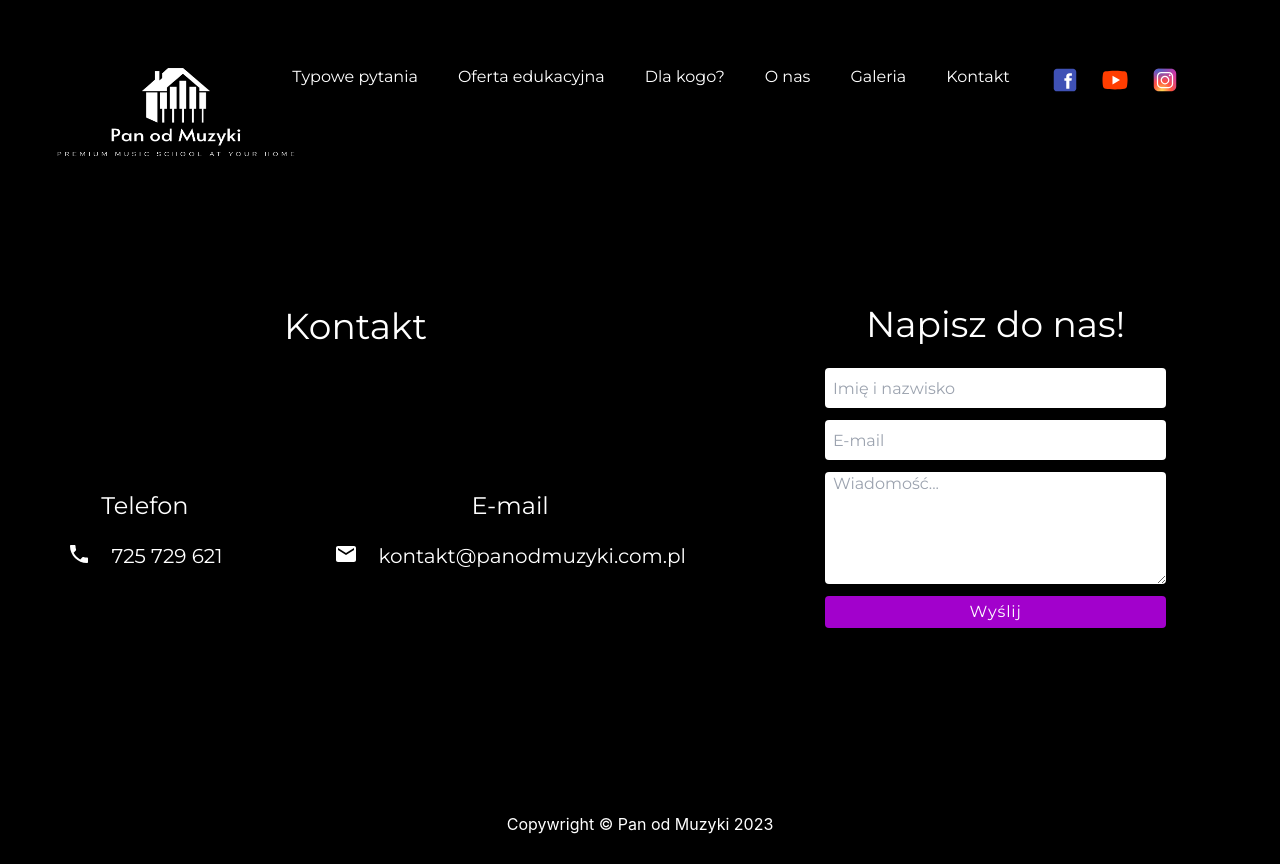
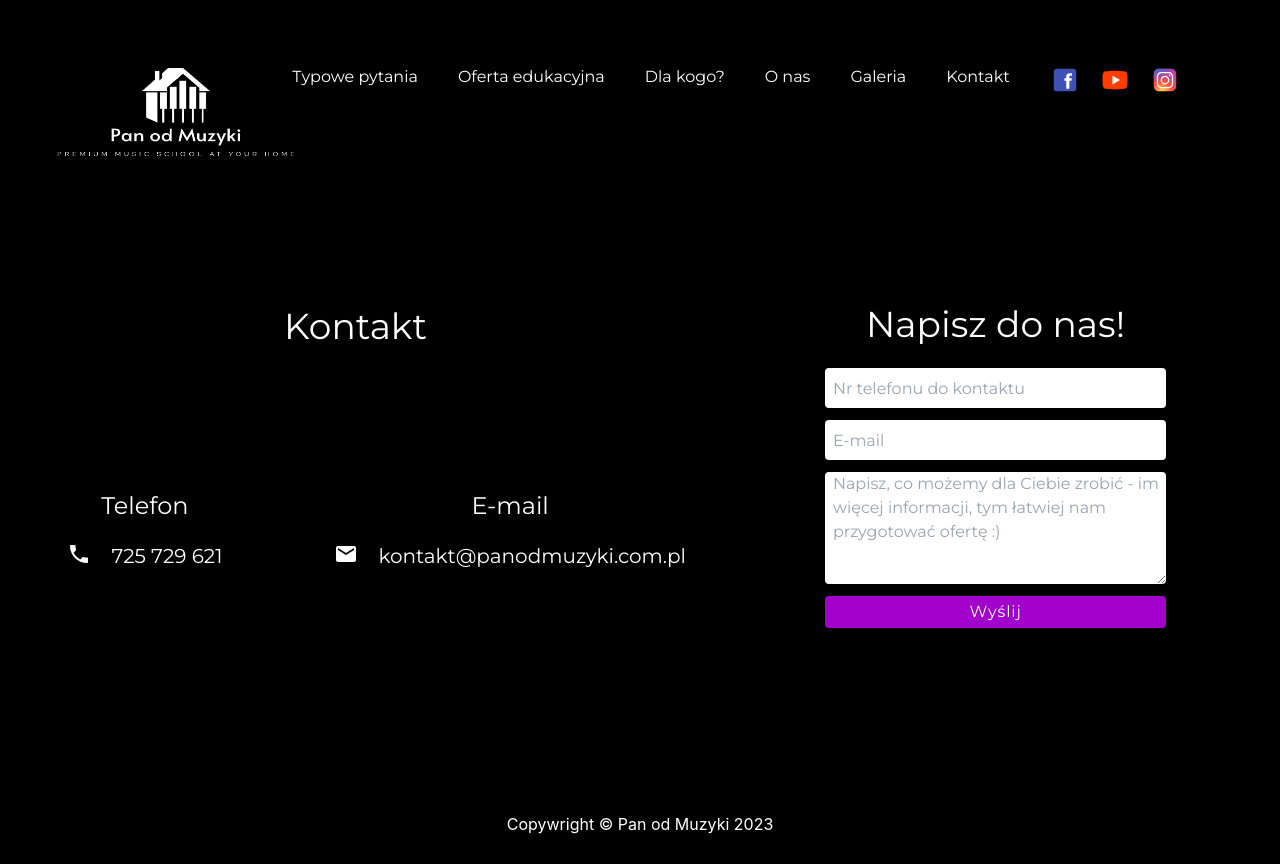
Before and after one commit to snix422/MusicSchoolWebsite, a React (Create React App) app in the folder my-app/: page /kontakt in a window 1280 px wide. Built offline with nearby package versions, Linux system fonts and the light colour scheme; a web font is replaced by a local one.

Commit message:
few contact and FAQ changes!

```diff
--- a/my-app/src/components/Contact/Contact.tsx
+++ b/my-app/src/components/Contact/Contact.tsx
@@ -142,7 +142,7 @@ const Contact = () => {
                 className="w-3/5 h-10 pl-2 max-md:w-3/4 rounded input form-control"
                 type="text"
                 name="user_name"
-                placeholder="Imię i nazwisko"
+                placeholder="Nr telefonu do kontaktu"
               ></input>
               <input
                 value={mail}
@@ -157,7 +157,7 @@ const Contact = () => {
                 onChange={(e) => setMessage(e.target.value)}
                 className="w-3/5 max-md:w-3/4 h-28 pl-2 rounded input form-control"
                 name="message"
-                placeholder="Wiadomość..."
+                placeholder="Napisz, co możemy dla Ciebie zrobić - im więcej informacji, tym łatwiej nam przygotować ofertę :)"
               ></textarea>
               <button
                 type="submit"
--- a/my-app/src/components/FAQ/FAQ.tsx
+++ b/my-app/src/components/FAQ/FAQ.tsx
@@ -175,6 +175,14 @@ const FAQ = () => {
                 className="text-justify"
                 style={{ fontFamily: "Montserrat" }}
               >
+                <a
+                  href="https://www.youtube.com/watch?v=EkO8W8l2Q-c&t=48s&ab_channel=PanodMuzyki"
+                  target="blank"
+                >
+                  <b>Posłuchaj o tym w podcaście - KLIKNIJ!</b>
+                </a>
+                <br />
+                <br />
                 <b>
                   Dziecko niejako ,,patrzy" na instrument przez pryzmat
                   pierwszego nauczyciela
--- a/my-app/src/components/Footer/SocialMedia.tsx
+++ b/my-app/src/components/Footer/SocialMedia.tsx
@@ -4,7 +4,7 @@ const SocialMedia = () => {
   return (
     <div className="flex gap-5 items-start max-md:hidden">
       <Link
-        to="https://www.facebook.com/people/Pan-od-Muzyki/61551393304760/"
+        to="https://www.facebook.com/panodmuzykipl/"
         target="blank"
       >
         <svg
--- a/my-app/src/components/NavBar/NavBar.tsx
+++ b/my-app/src/components/NavBar/NavBar.tsx
@@ -80,7 +80,7 @@ const NavBar = () => {
           </Link>
           <div className="flex gap-5">
             <Link
-              to="https://www.facebook.com/people/Pan-od-Muzyki/61551393304760/"
+              to="https://www.facebook.com/panodmuzykipl/"
               target="blank"
             >
               <svg
```
Also changed, not shown: my-app/src/assets/images/gallery/12.jpeg.
